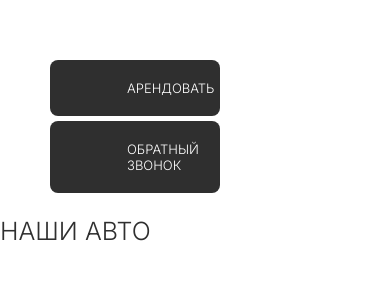
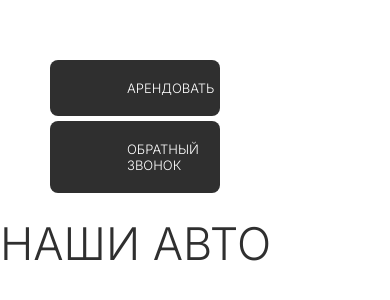
Before and after one commit to RuslanDeveloped/AiCar, a plain HTML site: page index.html in a window 390 px wide. Shown: the part 544-844 px from the top of the page. Drawn offline with nearby package versions, Linux system fonts and the light colour scheme.

Commit message:
Update style.css

```diff
--- a/css/style.css
+++ b/css/style.css
@@ -910,6 +910,7 @@ padding:0 50px;
     font-size: 40px;
   }
 
+
   .downtext {
     font-size: 20px;
   }
@@ -926,6 +927,10 @@ padding:0 50px;
     padding: 0 50px;
     display: flex;
     justify-content: space-between;
+  }
+
+  .head__text,.head__text__two {
+    font-size: 45px;
   }
 
   .number {
```
